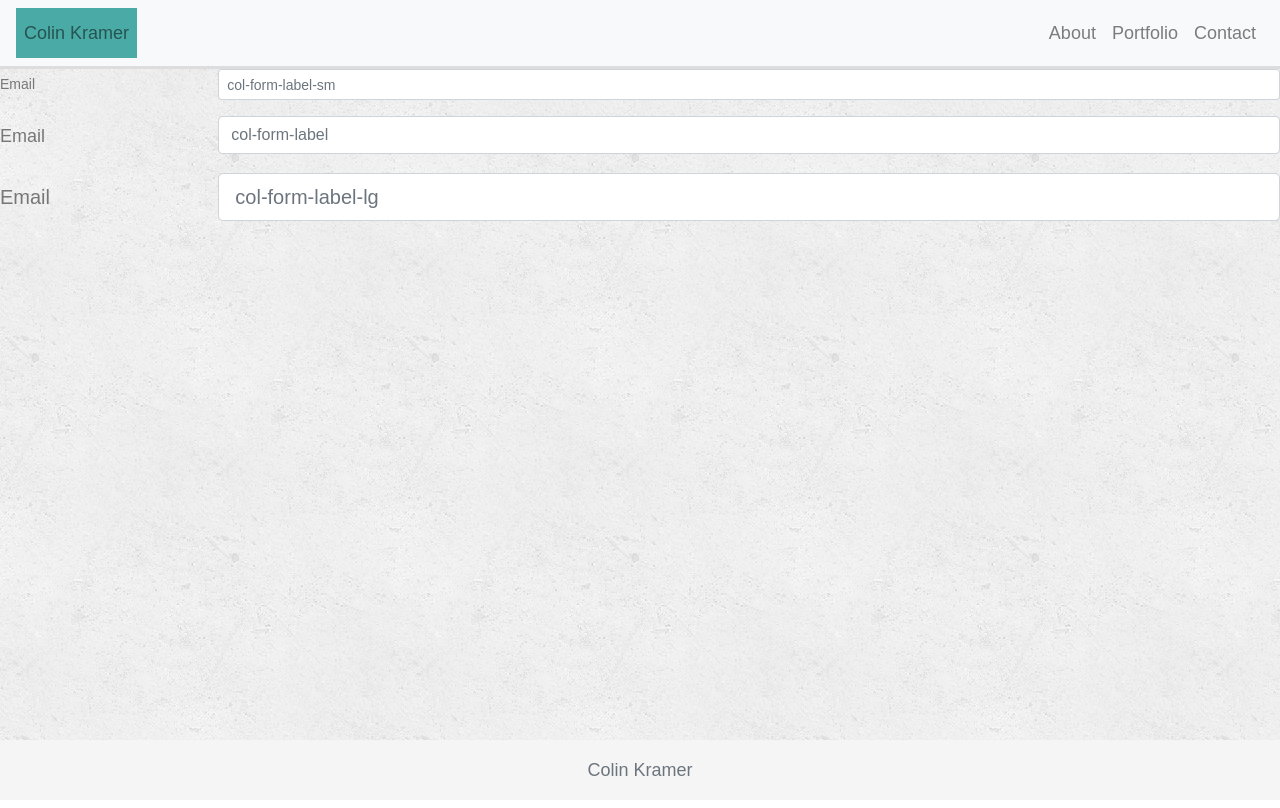
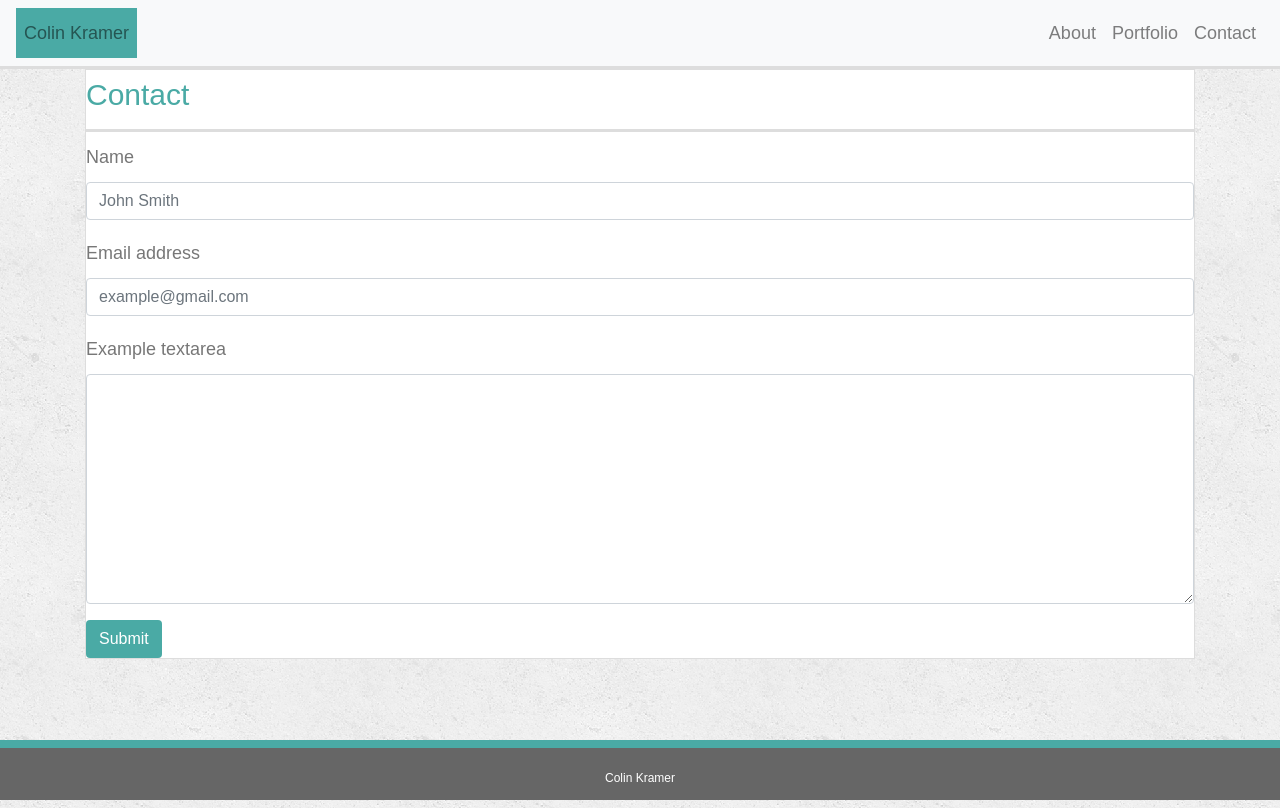
Before and after one commit to kramrock/Bootstrap-Portfolio, a plain HTML site: page contact.html in a window 1280 px wide. Drawn offline with nearby package versions, Linux system fonts and the light colour scheme.

Commit message:
input better contact form, somehow portfolio suddenly works

```diff
--- a/contact.html
+++ b/contact.html
@@ -34,30 +34,31 @@
               </ul>
           </div>
       </nav>
+      <div id ="main-container" class ="container">
+          <section class="main-section">
+            <h1>Contact</h1>
+      <form>
+          <div class="form-group">
+            <label for="exampleFormControlInput1">Name</label>
+            <input type="email" class="form-control" id="exampleFormControlInput1" placeholder="John Smith">
+          </div>
 
-      <form>
-            <div class="form-group row">
-              <label for="colFormLabelSm" class="col-sm-2 col-form-label col-form-label-sm">Email</label>
-              <div class="col-sm-10">
-                <input type="email" class="form-control form-control-sm" id="colFormLabelSm" placeholder="col-form-label-sm">
-              </div>
+          <div class="form-group">
+              <label for="exampleFormControlInput1">Email address</label>
+              <input type="email" class="form-control" id="exampleFormControlInput1" placeholder="example@gmail.com">
             </div>
-            <div class="form-group row">
-              <label for="colFormLabel" class="col-sm-2 col-form-label">Email</label>
-              <div class="col-sm-10">
-                <input type="email" class="form-control" id="colFormLabel" placeholder="col-form-label">
-              </div>
-            </div>
-            <div class="form-group row">
-              <label for="colFormLabelLg" class="col-sm-2 col-form-label col-form-label-lg">Email</label>
-              <div class="col-sm-10">
-                <input type="email" class="form-control form-control-lg" id="colFormLabelLg" placeholder="col-form-label-lg">
-              </div>
-            </div>
-          </form>
+
+          <div class="form-group">
+            <label for="exampleFormControlTextarea1">Example textarea</label>
+            <textarea class="form-control" id="exampleFormControlTextarea1" rows="9"></textarea>
+          </div>
+        </form>
+        <input class="btn" type="submit" value="Submit">
+      </section>
+      </div>
           <footer class="footer">
                 <div class="container">
-                  <span class="text-muted"> Colin Kramer</span>
+                  <span>Colin Kramer</span>
                 </div>
               </footer>
 </body>
--- a/style.css
+++ b/style.css
@@ -1,5 +1,8 @@
 .navbar {
     border-bottom: 3px solid #dddddd;
+}
+.nav-link {
+    color: #ffffff;
 }
 body{
     font-family: Arial, Helvetica, sans-serif;
@@ -10,12 +13,12 @@ body{
 }
 .profile {
     background: #4aaaa5;
+    color: #ffffff;
 }
 .main-section {
     border: 1px solid #dddddd;
     background: #ffffff;
 }
-
 
 h1 {
     padding-bottom: 10px;
@@ -36,13 +39,20 @@ h1 {
 .img-responsive {
     border:2px solid #4aaaa5;
 }
+.btn {
+    background-color: #4aaaa5;
+    color: #ffffff;
+
+}
 .footer {
+    color: #ffffff;
     position: absolute;
     bottom: 0;
     width: 100%;
     height: 60px;
     line-height: 60px;
-    background-color: #f5f5f5;
+    background-color: #666666;
     text-align: center;
-    clear: both;
+    border-top: 8px solid #4aaaa5;
+    font-size: 12px;
 }
```
Also changed, not shown: index.html (+1 -1 lines), portfolio.html (+1 -1 lines).
